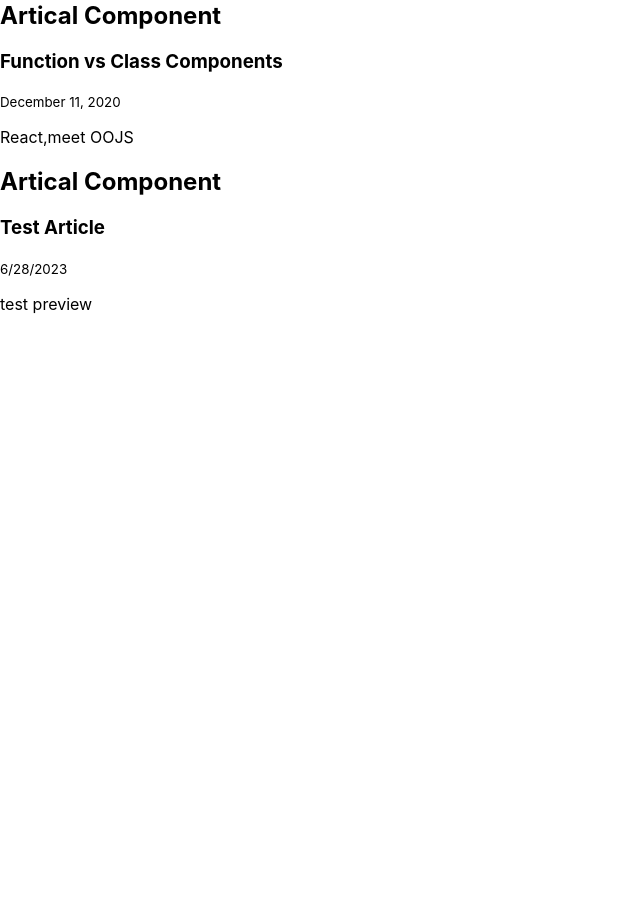
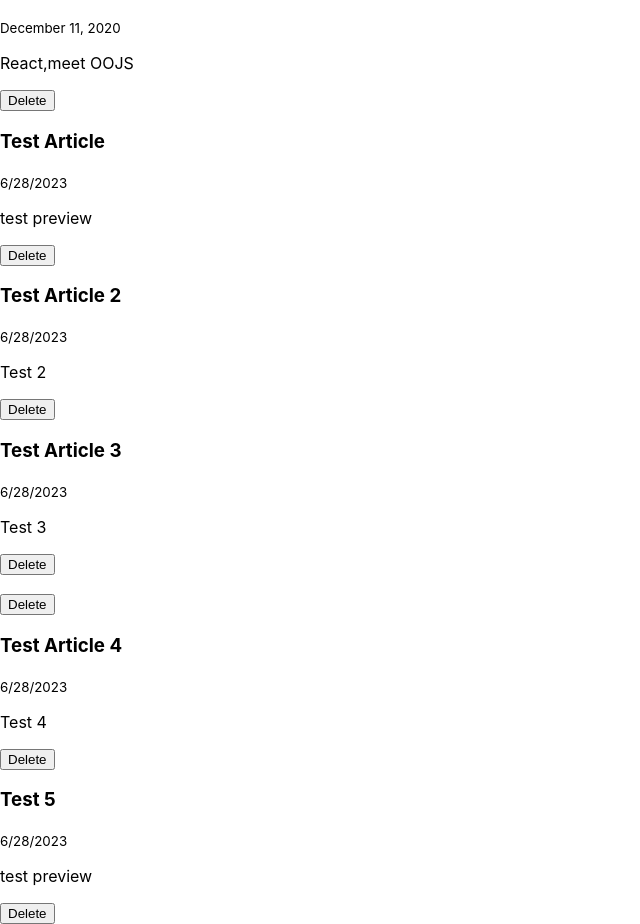
Before and after one commit to JamesHawk585/flatiron-phase-2-project, a React (Create React App) app: page / in a window 1280 px wide. Shown: the part 500-1424 px from the top of the page, without its empty margins (0-640 px from the left). Before the commit the page ends 830 px from the top, so only its background shows below. Built offline with nearby package versions, Linux system fonts and the light colour scheme; data requests are answered from the project's data file.

Commit message:
npm install react-router-dom

```diff
--- a/db.json
+++ b/db.json
@@ -29,6 +29,36 @@
       "date": "6/28/2023",
       "preview": "test preview",
       "id": 4
+    },
+    {
+      "title": "Test Article 2",
+      "date": "6/28/2023",
+      "preview": "Test 2",
+      "id": 5
+    },
+    {
+      "title": "Test Article 3",
+      "date": "6/28/2023",
+      "preview": "Test 3",
+      "id": 6
+    },
+    {
+      "title": "",
+      "date": "",
+      "preview": "",
+      "id": 7
+    },
+    {
+      "title": "Test Article 4",
+      "date": "6/28/2023",
+      "preview": "Test 4",
+      "id": 8
+    },
+    {
+      "title": "Test 5 ",
+      "date": "6/28/2023",
+      "preview": "test preview",
+      "id": 9
     }
   ]
 }
--- a/package.json
+++ b/package.json
@@ -10,6 +10,7 @@
     "react": "^18.2.0",
     "react-bootstrap": "^2.8.0",
     "react-dom": "^18.2.0",
+    "react-router-dom": "^6.14.0",
     "react-scripts": "5.0.1",
     "uuid": "^9.0.0",
     "web-vitals": "^2.1.4"
--- a/src/App.js
+++ b/src/App.js
@@ -7,7 +7,8 @@
 
 function App() {
   const [posts, setPosts] = useState([]);
-  const [page, setPage] = useState("Home");
+  // const [page, setPage] = useState("Home");
+  const [page, setPage] = useState("/");
   const [darkMode, setDarkMode] = useState(false);
 
   function onDarkModeClick() {
--- a/src/Article.js
+++ b/src/Article.js
@@ -1,24 +1,36 @@
-import React from "react";
+// import React from "react";
 
-// function Article({ title, date = "January 1, 1970", preview }) {
+//     function Article({ props }) {
+//     const onHandleDelete = () => {
+//         onHandleDelete(id);
+//     }
 //     return (
 //         <article>
-//             <h3>{title}</h3>
-//             <small>{date}</small>
-//             <p>{preview}</p>
+//             <h3>{props.title}</h3>
+//             <small>{props.date}</small>
+//             <p>{props.preview}</p>
+//             <button onClick={onHandleDelete}>Delete</button>
 //         </article>
 //     );
 // }
 
-function Article(props) {
-    return (
-        <article>
-            <h1>Artical Component </h1>
-            <h3>{props.title}</h3>
-            <small>{props.date}</small>
-            <p>{props.preview}</p>
-        </article>
-    );
+// export default Article;
+
+import React from "react";
+
+function Article({ title, date = "January 1, 1970", preview, handleDelete }) {
+  const handleDeleteClick = () => {
+    handleDelete(title);
+  };
+
+  return (
+    <article>
+      <h3>{title}</h3>
+      <small>{date}</small>
+      <p>{preview}</p>
+      <button onClick={handleDeleteClick}>Delete</button>
+    </article>
+  );
 }
 
 export default Article;
--- a/src/ArticleList.js
+++ b/src/ArticleList.js
@@ -1,105 +1,3 @@
-
-// import React, { useState } from 'react';
-// import Article from './Article';
-
-
-// function ArticleList({ posts }) {
-//   const [newArticle, setNewArticle] = useState({
-//     title: '',
-//     date: '',
-//     preview: '',
-//   });
-
-//   const handleInputChange = (e) => {
-//     const { name, value } = e.target;
-//     setNewArticle((prevState) => ({
-//       ...prevState,
-//       [name]: value,
-//     }));
-//   };
-
-//   const handleSubmit = (e) => {
-//     e.preventDefault();
-
-//     // Send POST request to the server
-//     fetch('http://localhost:3000/posts', {
-//       method: 'POST',
-//       headers: {
-//         'Content-Type': 'application/json',
-//       },
-//       body: JSON.stringify(newArticle),
-//     })
-//       .then((response) => response.json())
-//       .then((createdPost) => {
-//         // Handle the response if needed
-//         console.log('New article created:', createdPost);
-
-//         // Clear the form inputs
-//         setNewArticle({
-//           title: '',
-//           date: '',
-//           preview: '',
-//         });
-//       })
-//       .catch((error) => {
-//         // Handle any errors that occur during the request
-//         console.error('Error creating article:', error);
-//       });
-//   };
-
-
-
-
-
-
-//   const article = posts.map((post) => {
-//     return (
-//       <article key={post.id}>
-//         <h3>{post.title}</h3>
-//         <small>{post.date}</small>
-//         <p>{post.preview}</p>
-//       </article>
-//     );
-//   });
-
-
-//   return (
-//     <main>
-//       <form onSubmit={handleSubmit}>
-//         <input
-//           type="text"
-//           name="title"
-//           value={newArticle.title}
-//           onChange={handleInputChange}
-//           placeholder="Title"
-//         />
-//         <input
-//           type="text"
-//           name="date"
-//           value={newArticle.date}
-//           onChange={handleInputChange}
-//           placeholder="Date"
-//         />
-//         <input
-//           type="text"
-//           name="preview"
-//           value={newArticle.preview}
-//           onChange={handleInputChange}
-//           placeholder="Preview"
-//         />
-//         <button type="submit">Add Article</button>
-//       </form>
-//       {article}
-//     </main>
-//   );
-// }
-
-
-
-
-// export default ArticleList;
-
-
 import React, { useState } from 'react';
 import Article from './Article';
 
@@ -120,7 +18,6 @@
 
   const handleSubmit = (e) => {
     e.preventDefault();
-
     // Send POST request to the server
     fetch('http://localhost:3000/posts', {
       method: 'POST',
@@ -146,7 +43,31 @@
         console.error('Error creating article:', error);
       });
   };
+// ------------------------------------------------------------
 
+
+const handleDeleteArticle = (title) => {
+    fetch(`http://localhost:3000/posts/${title}`, {
+      method: 'DELETE',
+      headers: {
+        'Content-Type': 'application/json',
+      },
+    })
+      .then((response) => {
+        return response.json(); // Convert the response to JSON
+      })
+      .then((data) => {
+        // Handle the response data if needed
+      })
+      .catch((error) => {
+        // Handle any errors that occur during the request
+        console.error('Error deleting article:', error);
+      });
+  };
+
+
+
+// ------------------------------------------------------------
   return (
     <main>
       <form onSubmit={handleSubmit}>
@@ -179,6 +100,7 @@
           title={post.title}
           date={post.date}
           preview={post.preview}
+          handleDelete={handleDeleteArticle}
         />
       ))}
     </main>
```
Also changed, not shown: 2 other files (tests, documents, lock files or other folders).
